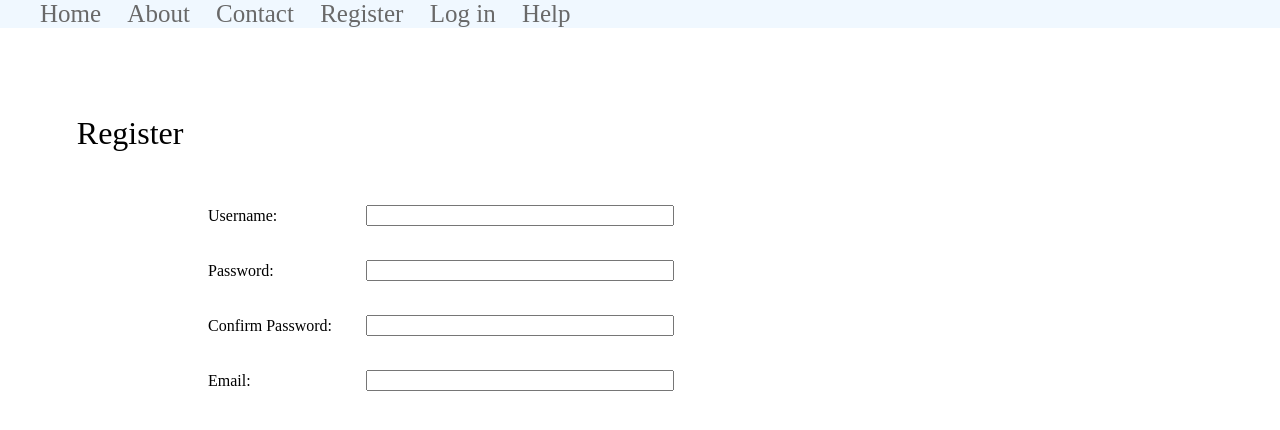
After one commit to ShawnDhaliwal/CoursePal, a PHP site: page /register.html in a window 1280 px wide. The commit adds this page. Shown: the top 430 px of the page. Run offline with PHP 8.4, Linux system fonts and the light colour scheme.

Commit message:
Changes and Additions
Style change to index.html and added files register.html and index.html.

```diff
--- /dev/null
+++ b/register.html
@@ -0,0 +1,55 @@
+<!DOCTYPE html>
+<html>
+
+    <head>
+
+        <title> Course Pal Register </title>
+        <link rel="stylesheet" type="text/css" href="styles.css" />
+
+    </head>
+
+    <body>
+        <div class = "nav">
+            <ul class = "menu1">
+                <li><a href ="index.html">Home</a></li>
+                <li><a href ="#">About</a></li>
+                <li><a href ="#">Contact</a></li>
+                <li><a href ="register.html">Register</a></li>
+                <li><a href ="login.html">Log in</a></li>
+                <li><a href ="#">Help</a></li>
+
+            </ul>
+        </div>
+
+        <div class = "register">
+
+            Register
+
+        </div>
+        <div class = "registerform">
+            <table class = "registertable">
+
+                <tr>
+                    <td>Username:</td>
+                    <td><input type="text" id="userform"required></td>
+                </tr>
+                <tr>
+                    <td>Password: </td>
+                    <td><input type="text" id="userform"required></td>
+                </tr>
+                <tr>
+                    <td>Confirm Password: </td>
+                    <td><input type="text" id="userform"required></td>
+                </tr>
+                <tr>
+                    <td>Email: </td>
+                    <td><input type="text" id="userform"required></td>
+                </tr>
+            </table>
+
+        </div>
+
+
+    </body>
+
+</html>
--- a/styles.css
+++ b/styles.css
@@ -5,33 +5,37 @@ body{
     margin: 0px;
 }
 
-.nav{
-    color: aliceblue;
+.menu1{
+    background-color: aliceblue;
+    width: 100%;
+    font-size: 25px;
+    float: left;
+    overflow: hidden;
+    margin-top: 0px;
 }
 
-.menu1{
-    float: left;
-    padding-left: 50px;
+.menu1, li,a {
+    text-decoration: none;
+    color: dimgray;
+    margin-right: 10px;
+    display: inline;
+
 }
 
-.menu2{
-    float: right;
-    padding-right: 50px;
-}
-
-.nav,ul, li, a {
-    position: relative;
-    display: inline;
-    padding: 10px;
-    text-decoration: none;
-    color: dimgray;
-}
 
 .title{
-    padding-top: 9%;
+    padding-top:9%;
     text-align: center;
     color: black;
     font-size: 700%;
+}
+
+.register{
+    padding-top: 9%;
+    padding-left: 6%;
+    color: black;
+    font-size: 200%;
+
 }
 
 .motto{
@@ -42,7 +46,37 @@ body{
     text-align: center;
 }
 
+
+
 #s{
     width: 220px;
     height: 20px;
 }
+
+.registerform{
+    padding-top: 20px;
+    padding-left: 175px;
+}
+
+.registertable{
+   border-spacing: 2em;
+}
+
+#userform{
+    width: 300px;
+}
+
+.forgotpassword{
+
+    padding-left: 30px;
+}
+
+.forgot{
+
+    color: blue;
+}
+
+.login{
+
+    padding-left: 390px;
+}
```
Also changed, not shown: index.html (+7 -12 lines), login.html (added, +56 -0 lines).
